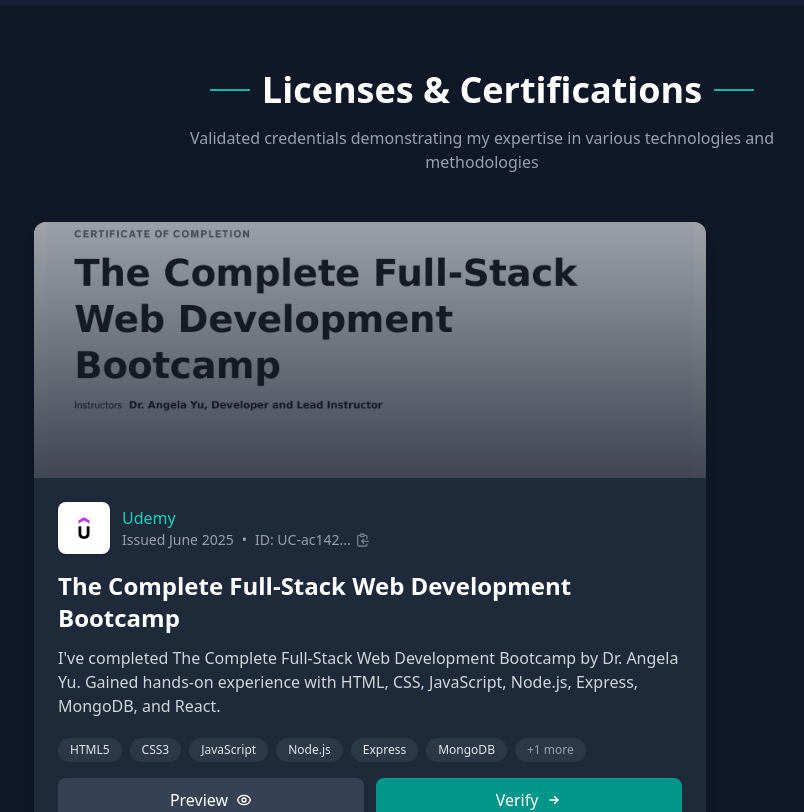
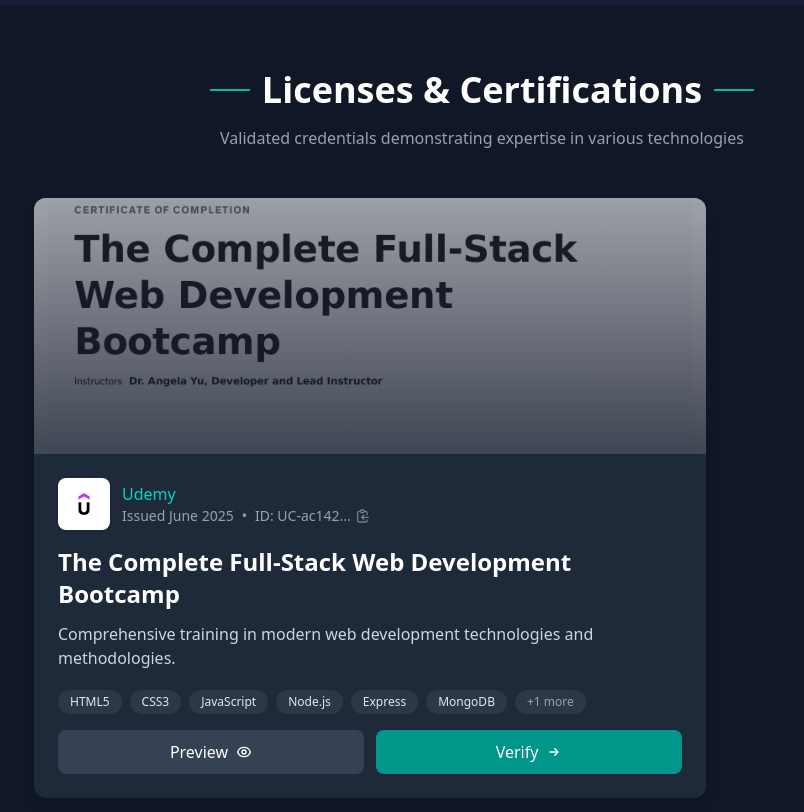
Before and after one commit to mittalrishab/Personal-Portfolio-Website, a React (Vite) app: page / in a window 1280 px wide. Shown: the part 2760-3572 px from the top of the page, without its empty margins (158-962 px from the left). Built offline with nearby package versions, Linux system fonts and the light colour scheme.

Commit message:
fixed certificates section ui

```diff
--- a/src/Components/Certificates/CertificatesSection.jsx
+++ b/src/Components/Certificates/CertificatesSection.jsx
@@ -1,9 +1,10 @@
-import React, { useState } from 'react';
+import React from 'react';
 import { motion } from 'framer-motion';
 import CertificateCard from './CertificateCard';
 import udemyLogo from '../../assets/udemyLogo.png';
 import certImg from '../../assets/UdemyCertificate.jpg';
 
+// Updated with unique certificates
 const certificates = [
   {
     logo: udemyLogo,
@@ -11,32 +12,15 @@
     title: 'The Complete Full-Stack Web Development Bootcamp',
     organization: 'Udemy',
     issueDate: 'June 2025',
-    credentialId: 'UC-ac14249e-5f35-41db-afd8-158f9961d304',
-    credentialUrl: 'https://ude.my/UC-ac14249e-5f35-41db-afd8-158f9961d304/',
-    description: "I've completed The Complete Full-Stack Web Development Bootcamp by Dr. Angela Yu. Gained hands-on experience with HTML, CSS, JavaScript, Node.js, Express, MongoDB, and React.",
-    skills: [
-      'HTML5',
-      'CSS3',
-      'JavaScript',
-      'Node.js',
-      'Express',
-      'MongoDB',
-      'React'
-    ],
+    credentialId: 'UC-ac14249e-5f35-41db-afd8-158f9961d301',
+    credentialUrl: 'https://ude.my/UC-ac14249e-5f35-41db-afd8-158f9961d301/',
+    description: "Comprehensive training in modern web development technologies and methodologies.",
+    skills: ['HTML5', 'CSS3', 'JavaScript', 'Node.js', 'Express', 'MongoDB', 'React'],
   },
-  // Add more certificates here as needed
+
 ];
 
 const CertificatesSection = () => {
-  const [visibleCertificates, setVisibleCertificates] = useState(3);
-
-  const loadMore = () => {
-    setVisibleCertificates(prev => prev + 3);
-  };
-
-  const showingCertificates = certificates.slice(0, visibleCertificates);
-  const showingCount = showingCertificates.length;
-
   // Animation variants
   const container = {
     hidden: { opacity: 0 },
@@ -80,6 +64,19 @@
     }
   };
 
+  // Function to determine grid column classes based on certificate count
+  const getGridClasses = () => {
+    const count = certificates.length;
+
+    if (count === 1) return 'grid-cols-1 max-w-4xl mx-auto';
+    if (count === 2) return 'grid-cols-1 md:grid-cols-2';
+    if (count === 3 || count === 6) return 'grid-cols-1 md:grid-cols-2 lg:grid-cols-3';
+    if (count === 4) return 'grid-cols-1 md:grid-cols-2 lg:grid-cols-4';
+    if (count === 5) return 'grid-cols-1 md:grid-cols-2 lg:grid-cols-3 xl:grid-cols-5';
+
+    return 'grid-cols-1 md:grid-cols-2 lg:grid-cols-3';
+  };
+
   return (
     <motion.section
       id="certificates"
@@ -115,11 +112,11 @@
           viewport={{ once: true }}
           transition={{ delay: 0.4 }}
         >
-          Validated credentials demonstrating my expertise in various technologies and methodologies
+          Validated credentials demonstrating expertise in various technologies
         </motion.p>
       </div>
 
-      {showingCount === 0 ? (
+      {certificates.length === 0 ? (
         <motion.div
           className="text-center py-12"
           variants={fadeIn}
@@ -135,55 +132,26 @@
           </div>
         </motion.div>
       ) : (
-        <>
         <motion.div
-            className={`grid gap-6 ${
-              showingCount === 1
-                ? 'grid-cols-1 justify-center max-w-4xl mx-auto'
-                : 'grid-cols-1 md:grid-cols-2 lg:grid-cols-3'
-            }`}
+          className={`grid gap-6 ${getGridClasses()}`}
           variants={container}
           initial="hidden"
           whileInView="show"
           viewport={{ once: true, margin: "-50px" }}
         >
-            {showingCertificates.map((cert, idx) => (
+          {certificates.map((cert) => (
             <motion.div
-                key={`${cert.credentialId}-${idx}`}
+              key={cert.credentialId}
               variants={item}
               viewport={{ once: true, margin: "-10px" }}
             >
               <CertificateCard
                 {...cert}
-                  isSingleCard={showingCount === 1}
+                isSingleCard={certificates.length === 1}
               />
             </motion.div>
           ))}
         </motion.div>
-
-          {visibleCertificates < certificates.length && (
-            <motion.div
-              className="text-center mt-10"
-              initial={{ opacity: 0, y: 20 }}
-              whileInView={{ opacity: 1, y: 0 }}
-              viewport={{ once: true }}
-              transition={{ delay: 0.3, duration: 0.5 }}
-            >
-              <motion.button
-                onClick={loadMore}
-                className="px-6 py-3 bg-gray-800 hover:bg-gray-700 text-white rounded-lg font-medium transition-colors border border-gray-700 flex items-center gap-2 mx-auto"
-                whileHover={{ scale: 1.05 }}
-                whileTap={{ scale: 0.95 }}
-                aria-label="Show more certificates"
-              >
-                Show More Certificates
-                <svg xmlns="http://www.w3.org/2000/svg" className="h-4 w-4" fill="none" viewBox="0 0 24 24" stroke="currentColor">
-                  <path strokeLinecap="round" strokeLinejoin="round" strokeWidth={2} d="M19 9l-7 7-7-7" />
-                </svg>
-              </motion.button>
-            </motion.div>
-          )}
-        </>
       )}
     </motion.section>
   );
```
Lines whose indentation alone changed are shown as unchanged.
